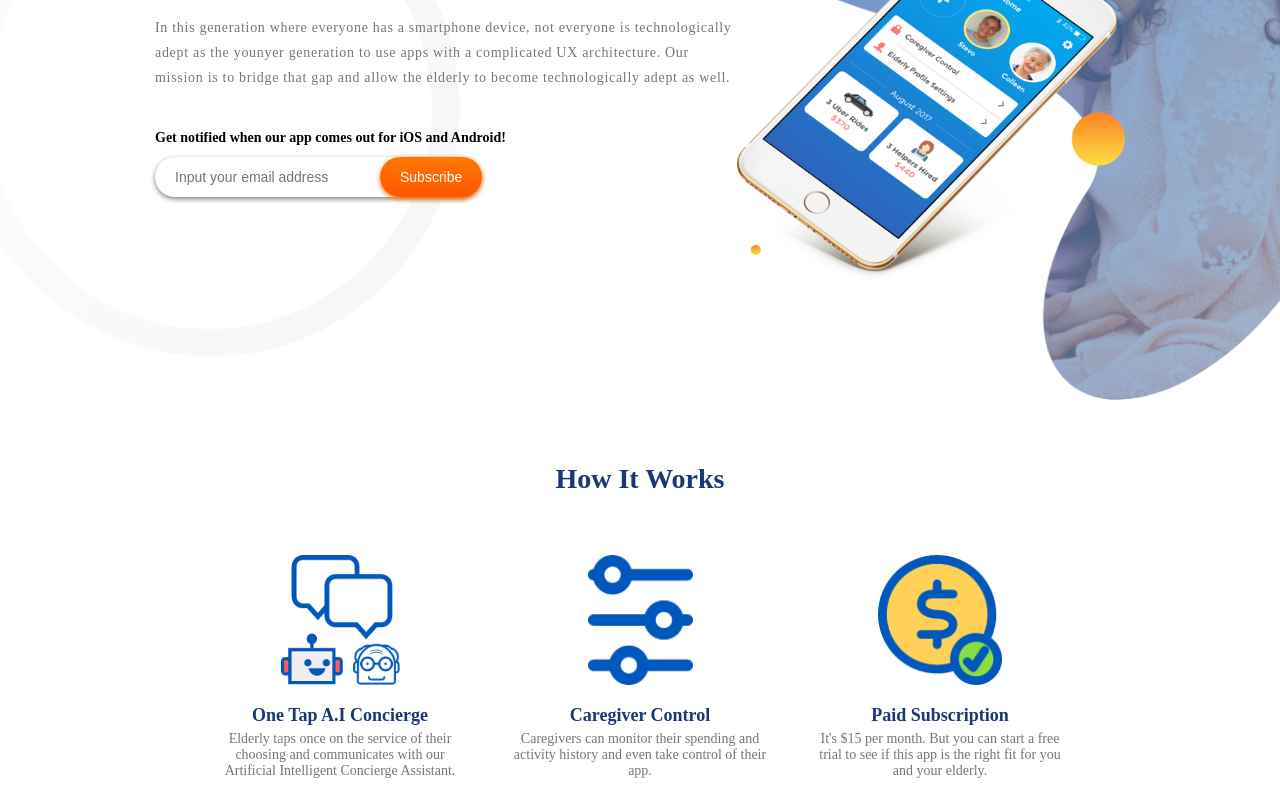
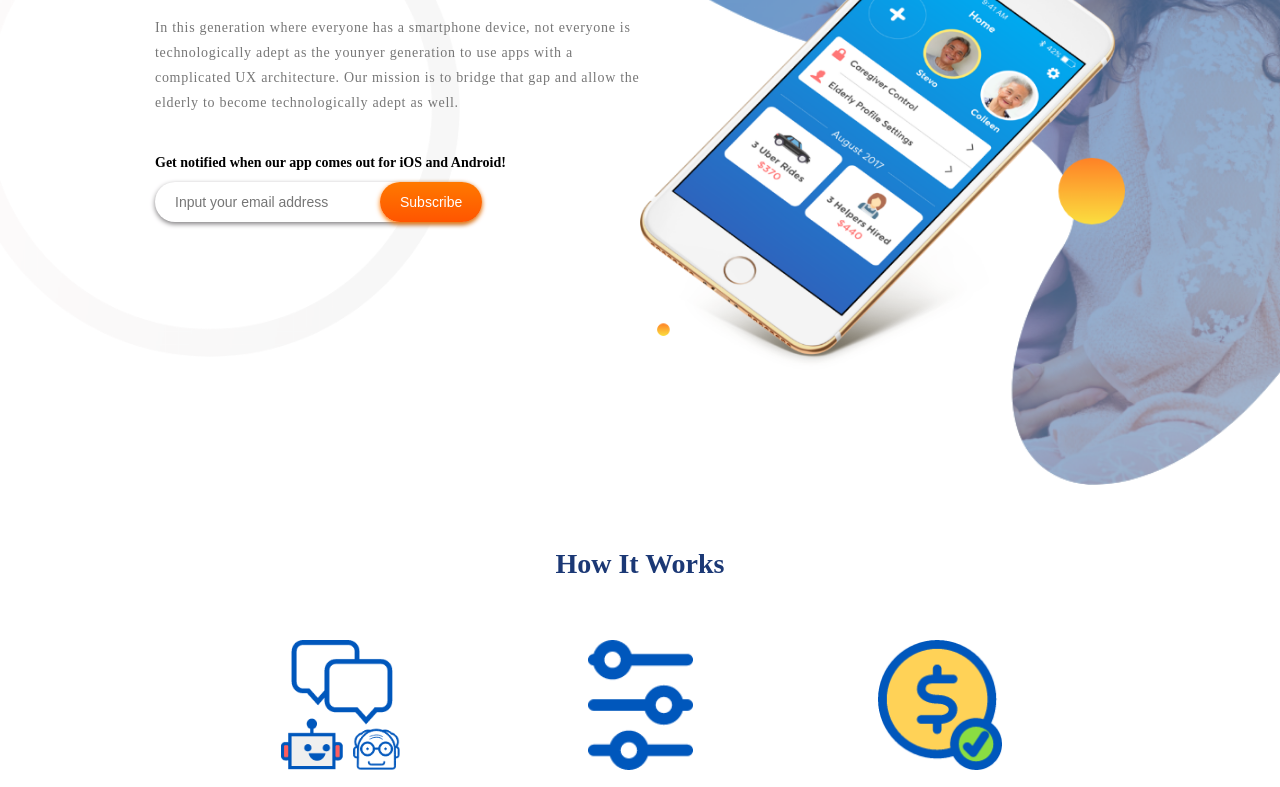
Before and after one commit to seniortech/page, a website: page index.html in a window 1280 px wide. Shown: the part 243-1030 px from the top of the page. Drawn offline with Linux system fonts and the light colour scheme.

Commit message:
update style

```diff
--- a/style.scss
+++ b/style.scss
@@ -69,7 +69,7 @@ section >div {
     }
 }
 .hero-content {
-    width: 60%;
+    width: 50%;
     display: inline-block;
     text-align: left;
     z-index: 1;
@@ -88,10 +88,10 @@ section >div {
     position: relative;
     z-index: 1;
     float: right;
-    width: 40%;
+    width: 50%;
     display: inline-block;
     .img {
-        height: 400px;
+        padding-bottom: 100%;
         width: 100%;
         background-repeat: no-repeat;
         background-position: center;
```
Also changed, not shown: style.css.
